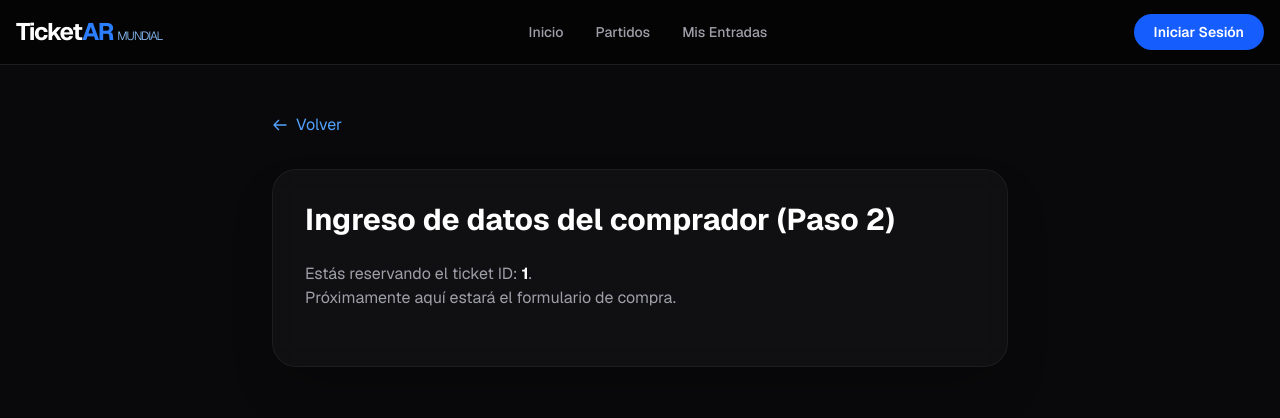
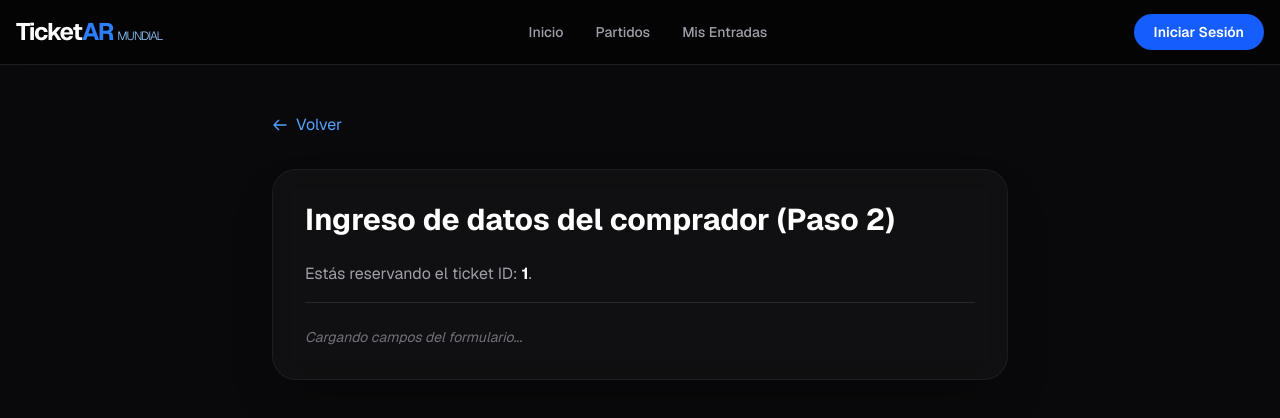
Before and after one commit to JuanmaInv/TicketAR---Mundial---UCP---2026-, a Next.js app in the folder frontend-client/: page /checkout/1 in a window 1280 px wide. Shown: the top 418 px of the page. Built offline with nearby package versions, Linux system fonts and the light colour scheme.

Commit message:
feat: definicion de variables de estado y constantes para el formulario de compras

```diff
--- a/frontend-client/app/checkout/[id]/page.tsx
+++ b/frontend-client/app/checkout/[id]/page.tsx
@@ -2,6 +2,7 @@
 
 import { use } from 'react';
 import { useRouter } from 'next/navigation';
+import BuyerForm from '@/components/checkout/BuyerForm';
 
 export default function CheckoutPage({ params }: { params: Promise<{ id: string }> }) {
   const router = useRouter();
@@ -20,11 +21,12 @@ export default function CheckoutPage({ params }: { params: Promise<{ id: string
         <h1 className="text-3xl font-bold text-white mb-6">
           Ingreso de datos del comprador (Paso 2)
         </h1>
-        <p className="text-zinc-400 mb-6">
+        <p className="text-zinc-400 mb-6 border-b border-white/10 pb-4">
           Estás reservando el ticket ID: <strong className="text-white">{partidoId}</strong>.
-          <br/>
-          Próximamente aquí estará el formulario de compra.
         </p>
+
+        {/* Usamos el nuevo componente para mantener el código corto y limpio */}
+        <BuyerForm partidoId={partidoId} />
       </div>
     </div>
   );
--- /dev/null
+++ b/frontend-client/components/checkout/BuyerForm.tsx
@@ -0,0 +1,40 @@
+'use client';
+
+import { useState } from 'react';
+import { DatosCompra } from '@/types/ticket';
+
+export default function BuyerForm({ partidoId }: { partidoId: string }) {
+  // =========================================================================
+  // DEFINICIÓN DE CAMPOS DEL FORMULARIO DE COMPRAS (ESTADO)
+  // =========================================================================
+  // Aquí guardamos temporalmente lo que el usuario va tipeando.
+  // Cumple con la interfaz DatosCompra definida en types/ticket.ts
+  const [formData, setFormData] = useState<DatosCompra>({
+    partidoId: partidoId, // ID del producto/partido a comprar
+    cantidad: 1,          // Selector de 1 a 6 (Por defecto 1)
+    nombre: '',           // Nombre del comprador
+    apellido: '',         // Apellido del comprador
+    documento: '',        // DNI o equivalente
+    email: '',            // Correo electrónico para enviar el ticket
+    telefono: '',         // Teléfono de contacto
+    provincia: '',        // Seleccionado de un combo
+    localidad: '',        // Localidad
+  });
+
+  // =========================================================================
+  // LISTADO DE PROVINCIAS PARA EL COMBO BOX (Requerimiento Paso 2)
+  // =========================================================================
+  const provincias = [
+    'Buenos Aires', 'Catamarca', 'Chaco', 'Chubut', 'Córdoba', 'Corrientes', 'Entre Ríos',
+    'Formosa', 'Jujuy', 'La Pampa', 'La Rioja', 'Mendoza', 'Misiones', 'Neuquén',
+    'Río Negro', 'Salta', 'San Juan', 'San Luis', 'Santa Cruz', 'Santa Fe',
+    'Santiago del Estero', 'Tierra del Fuego', 'Tucumán'
+  ];
+
+  return (
+    <div>
+      {/* El HTML de los inputs se construirá en el siguiente commit */}
+      <p className="text-zinc-500 text-sm italic">Cargando campos del formulario...</p>
+    </div>
+  );
+}
```
